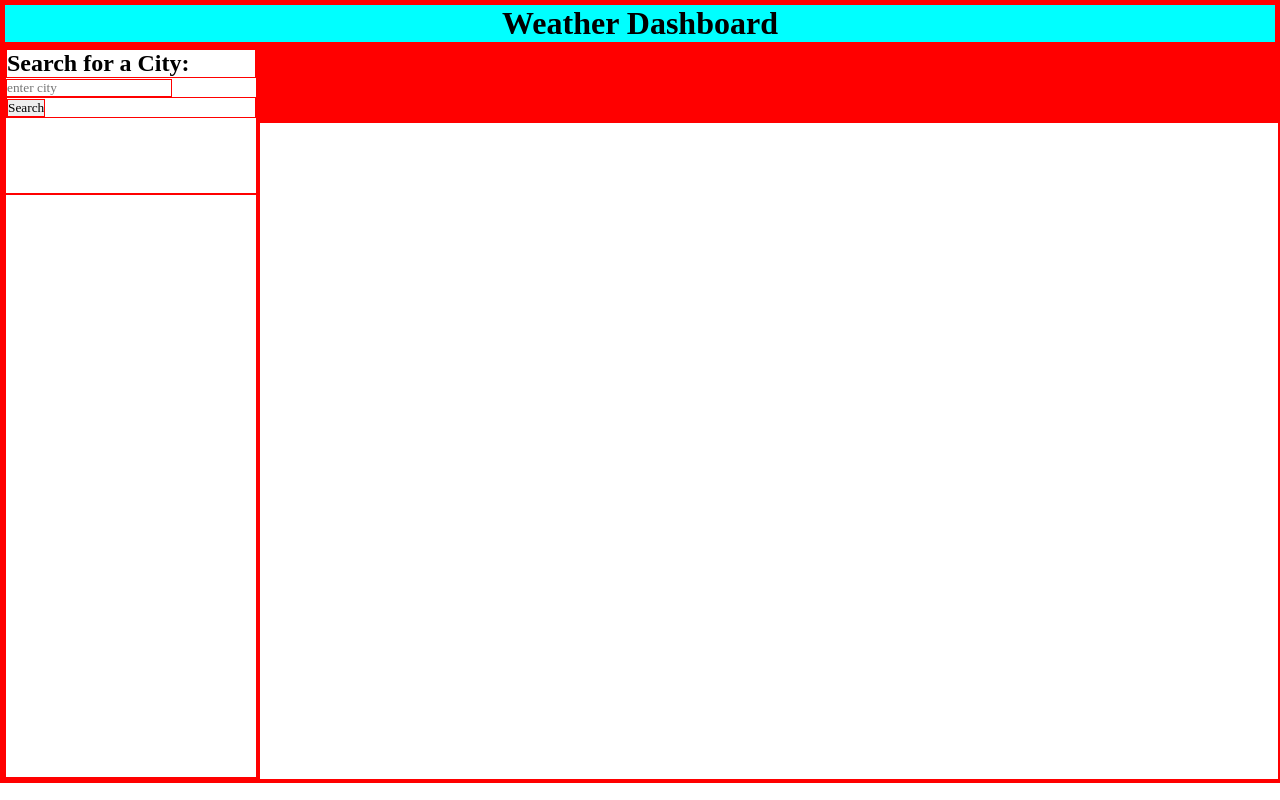
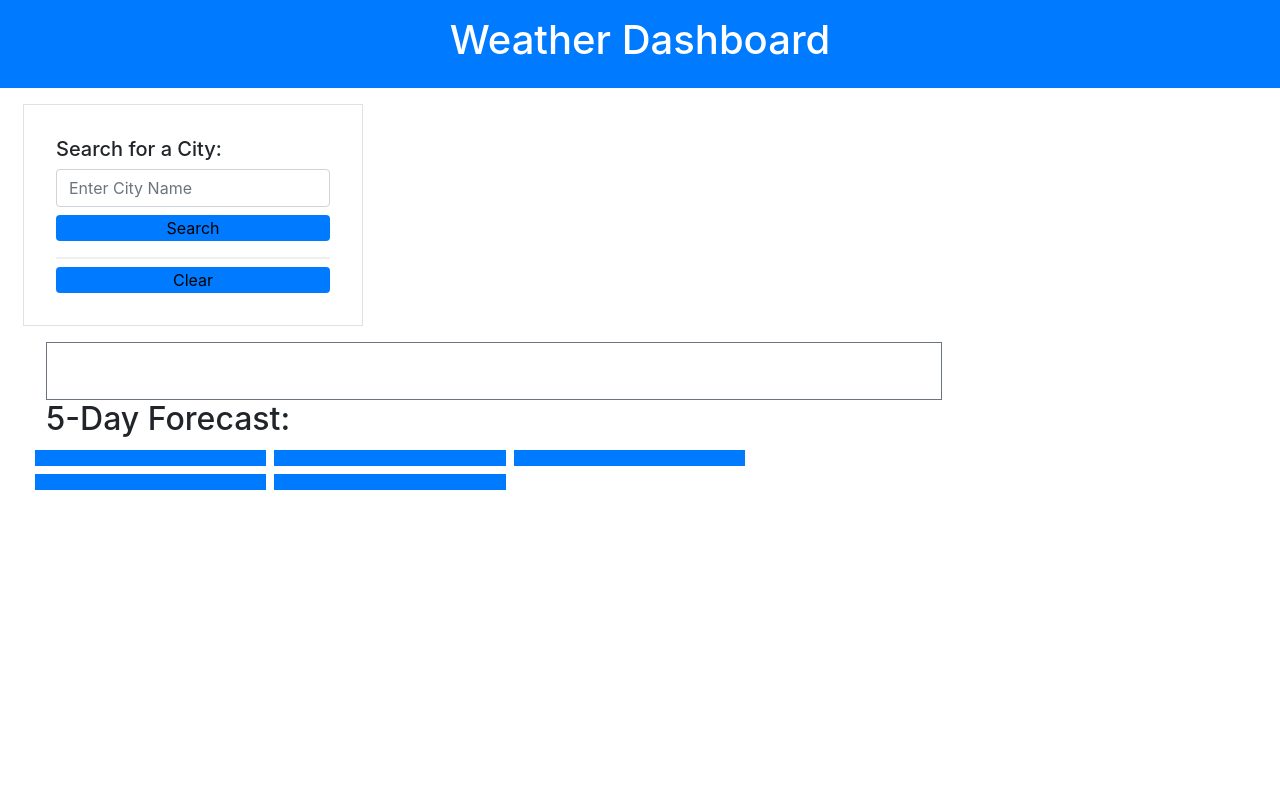
Before and after one commit to Ferrell4/weather_app, a plain HTML site: page index.html in a window 1280 px wide. Drawn offline with nearby package versions, Linux system fonts and the light colour scheme.

Commit message:
added bootstrap

```diff
--- a/index.html
+++ b/index.html
@@ -4,74 +4,90 @@
     <meta charset="UTF-8">
     <meta http-equiv="X-UA-Compatible" content="IE=edge">
     <meta name="viewport" content="width=device-width, initial-scale=1.0">
-    <link rel="stylesheet" href="assets\style.css">
+    <!-- <link rel="stylesheet" href="assets\style.css"> -->
+    <link rel="stylesheet" href="https://cdn.jsdelivr.net/npm/bootstrap@4.3.1/dist/css/bootstrap.min.css"
+    integrity="sha384-ggOyR0iXCbMQv3Xipma34MD+dH/1fQ784/j6cY/iJTQUOhcWr7x9JvoRxT2MZw1T" crossorigin="anonymous">
     <title>Weather Dashboard</title>
 </head>
 
 <body>
-    <header>
-        <div class="title">
+    <!--header for page-->
+    <header class="container-fluid bg-primary p-3">
+        <div class="text-center text-white">
             <h1>Weather Dashboard</h1>
         </div>
     </header>
+    <main class="container-fluid">
+        <div class="row mx-2">
+            <div class="col-lg-12 mt-3"></div>
+            <!--Section where you will search and where past searches will be kept-->
+            <form class="border">
+                <div class="m-4 p-2">
+                    <h5>Search for a City:</h5>
 
-    <main class="container">
-        <section>
-            <div class="searchGrid">
-                <div class="search">
-                    <h2>
-                        Search for a City:
-                    </h2>
-                    <input type="city-search" placeholder ="enter city">
-                    <div class="searchBtn">
-                        <button class="searchButton">Search</button>
+                    <input id="city-search" class="form-control" type="enter-city" placeholder="Enter City Name">
+                    <button id="search-btn" type="button"
+                        class="bg-primary btn-block mt-2 rounded border-0">Search</button>
+                    <div class="past-search-btn pt-2">
+                        <button class=" list-group btn-block mt-2 border-0" id="past-searches"></button>
                     </div>
+                    <button id="clearBtn" type="button"
+                        class="bg-primary btn-block mt-2 rounded border-0">Clear</button>
                 </div>
-                <div class="savedSearches">
+            </form>
 
-                </div>
-            </div>
-        </section>
-        <section>
-            <div class="weatherGrid">
-                <div class="current">
+
+            <!--Section where current city forecast will show-->
+            <div class="col-lg-9 mx-2">
+                <div class="row">
+                    <div class="col-lg-12 mt-3" id="current-city-forecast">
+                        <div class="card-body border border-secondary">
                             <h2 id="current-city" class=""></h2>
+                            <!-- <img id="image" alt=""> -->
                             <p id="temp"></p>
                             <p id="wind"></p>
                             <p id="humidity"></p>
                             <p id="uv-index"></p>
                         </div>
                     </div>
-            <div class="forcast">
-                <div id="day1">
+                </div>
+
+                <!--section where the five-day forcast for the current city will show-->
+                <div class="row">
+                    <div class="col-lg-12" id="five-day-forecast">
+                        <h2>5-Day Forecast: </h2>
+                    </div>
+                </div>
+                <div id="fiveday-cards" class=" row">
+                    <div id="day1" class="daily col-md-3 m-1 bg-primary text-white">
                         <h3 id="time1"></h3>
                         <p id="image1"></p>
                         <p id="temp1"></p>
                         <p id="wind1"></p>
                         <p id="hum1"></p>
                     </div>
-                <div id="day2">
+                    <div id="day2" class="daily col-md-3 m-1 bg-primary text-white">
                         <h3 id="time2"></h3>
                         <p id="image2"></p>
                         <p id="temp2"></p>
                         <p id="wind2"></p>
                         <p id="hum2"></p>
                     </div>
-                <div id="day3">
+                    <div id="day3" class="daily col-md-3 m-1 bg-primary text-white">
                         <h3 id="time3"></h3>
                         <p id="image3"></p>
                         <p id="temp3"></p>
                         <p id="wind3"></p>
                         <p id="hum3"></p>
                     </div>
-                <div id="day4">
+                    <div id="day4" class="daily col-md-3 m-1 bg-primary text-white">
                         <h3 id="time4"></h3>
                         <p id="image4"></p>
                         <p id="temp4"></p>
                         <p id="wind4"></p>
                         <p id="hum4"></p>
                     </div>
-                <div id="day5">
+                    <div id="day5" class="daily col-md-3 m-1 bg-primary text-white">
                         <h3 id="time5"></h3>
                         <p id="image5"></p>
                         <p id="temp5"></p>
@@ -79,7 +95,20 @@
                         <p id="hum5"></p>
                     </div>
                 </div>
-        </section>
+
+            </div>
     </main>
+
+    <script src="https://code.jquery.com/jquery-3.3.1.slim.min.js"
+        integrity="sha384-q8i/X+965DzO0rT7abK41JStQIAqVgRVzpbzo5smXKp4YfRvH+8abtTE1Pi6jizo"
+        crossorigin="anonymous"></script>
+    <script src="https://cdn.jsdelivr.net/npm/popper.js@1.14.7/dist/umd/popper.min.js"
+        integrity="sha384-UO2eT0CpHqdSJQ6hJty5KVphtPhzWj9WO1clHTMGa3JDZwrnQq4sF86dIHNDz0W1"
+        crossorigin="anonymous"></script>
+    <script src="https://cdn.jsdelivr.net/npm/bootstrap@4.3.1/dist/js/bootstrap.min.js"
+        integrity="sha384-JjSmVgyd0p3pXB1rRibZUAYoIIy6OrQ6VrjIEaFf/nJGzIxFDsf4x0xIM+B07jRM"
+        crossorigin="anonymous"></script>
+    <script src="https://cdnjs.cloudflare.com/ajax/libs/moment.js/2.20.1/moment.min.js"></script>
+    <script src="./Assets/js/script.js"></script>
 </body>
 </html>
```
Also changed, not shown: Assets/scrip.js (+2 -6 lines). Lines whose indentation alone changed are shown as unchanged.
